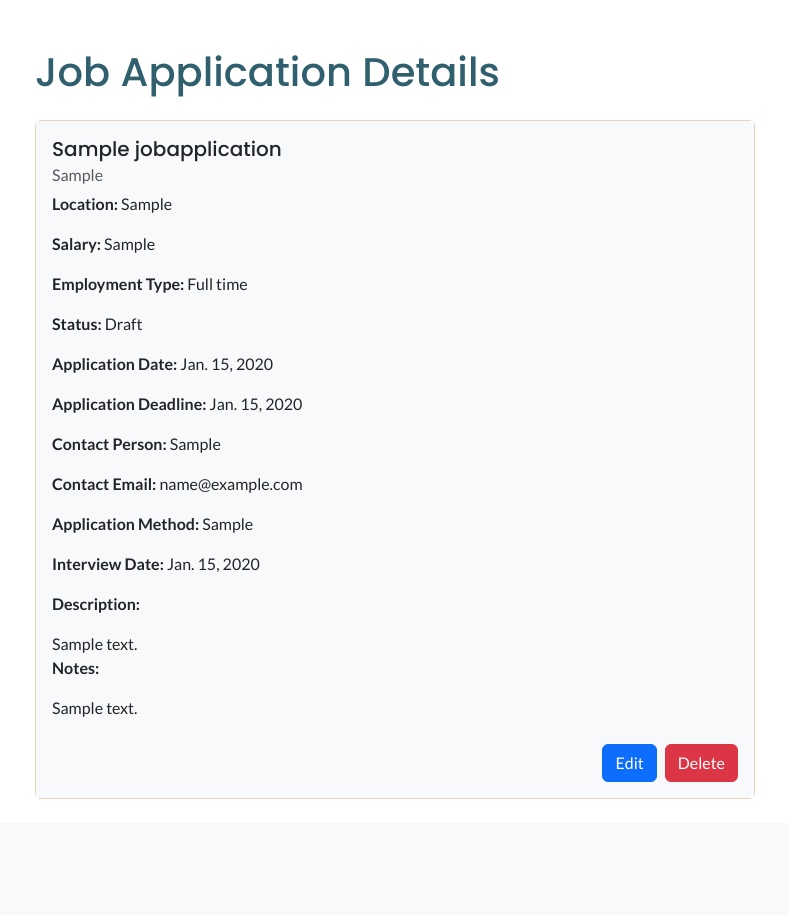
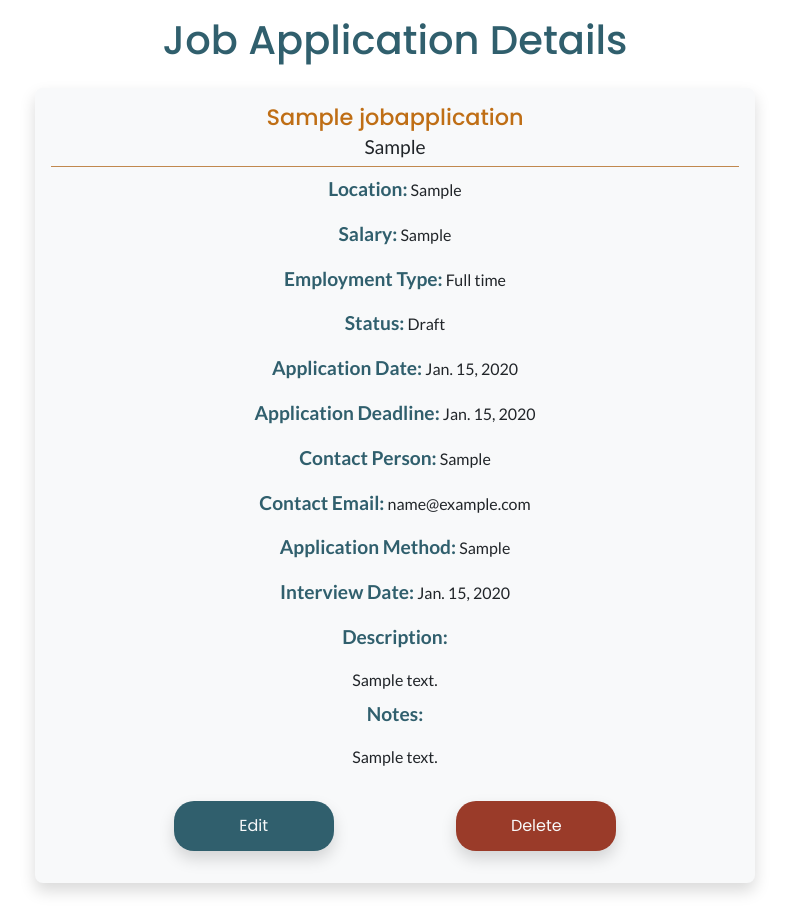
Before and after one commit to Tamas-Gavlider/2410-hackhaton-team5, a Django app: page /job_applications/job/1/ in a window 1280 px wide. Shown: the part 165-1080 px from the top of the page, without its empty margins (245-1034 px from the left). Before the commit the page ends 964 px from the top, so only its background shows below. Run offline with Django 5.2, Linux system fonts and the light colour scheme; a user stored in the database is signed in; tables that the repository leaves empty hold one stand-in row (values such as "Sample post"); some libraries are stand-ins or nearby versions.

Commit message:
style: add styling to job application view page

```diff
--- a/home/templates/home/faq.html
+++ b/home/templates/home/faq.html
@@ -15,8 +15,8 @@
           {% for faq in faqs %}
 
           <!-- FAQ Item -->
-          <div class="card">
-            <div class="card-header shadow" id="faqHeading{{ faq.id }}" data-bs-toggle="collapse"
+          <div class="faq-card card">
+            <div class="faq-card-header card-header shadow" id="faqHeading{{ faq.id }}" data-bs-toggle="collapse"
               data-bs-target="#faqCollapse{{ faq.id }}" aria-expanded="true"
               aria-controls="faqCollapse{{ faq.id }}" role="button">
               <h2 class="mb-0 d-flex justify-content-between align-items-center faq-link btn">
--- a/job_app_tracker/settings.py
+++ b/job_app_tracker/settings.py
@@ -125,7 +125,6 @@ WSGI_APPLICATION = 'job_app_tracker.wsgi.application'
 # https://docs.djangoproject.com/en/5.1/ref/settings/#databases
 
 DATABASE_URL = os.getenv('DATABASE_URL')
-# DATABASE_URL = 'postgres://ubbjrtrfj30:knCr9Q4mWWPB@ep-gentle-mountain-a23bxz6h-pooler.eu-central-1.aws.neon.tech/koala_chip_slept_963172'
 DATABASES = {
         'default': dj_database_url.parse(DATABASE_URL)
     }
--- a/job_applications/templates/job_applications/view-application.html
+++ b/job_applications/templates/job_applications/view-application.html
@@ -2,34 +2,34 @@
 {% load static %}
 {% block content %}
 
-<div class="container mt-5">
+<div class="container">
     <div class="row">
-        <div class="col-lg-8 col-md-10 mx-auto">
-            <h1 class="mb-4">Job Application Details</h1>
-            <div class="card mb-4">
-                <div class="card-body">
-                    <h5 class="card-title">{{ job.company_name }}</h5>
-                    <h6 class="card-subtitle mb-2 text-muted">{{ job.position }}</h6>
-                    <p class="card-text"><strong>Location:</strong> {{ job.location }}</p>
-                    <p class="card-text"><strong>Salary:</strong> {{ job.salary }}</p>
-                    <p class="card-text"><strong>Employment Type:</strong> {{ job.employment_type }}</p>
-                    <p class="card-text"><strong>Status:</strong> {{ job.status }}</p>
-                    <p class="card-text"><strong>Application Date:</strong> {{ job.application_date }}</p>
-                    <p class="card-text"><strong>Application Deadline:</strong> {{ job.application_deadline }}</p>
-                    <p class="card-text"><strong>Contact Person:</strong> {{ job.contact_person }}</p>
-                    <p class="card-text"><strong>Contact Email:</strong> {{ job.contact_email }}</p>
-                    <p class="card-text"><strong>Application Method:</strong> {{ job.application_method }}</p>
-                    <p class="card-text"><strong>Interview Date:</strong> {{ job.interview_date }}</p>
-                    <p class="card-text"><strong>Description:</strong></p>
+        <div class="col-md-12 col-lg-10 col-xl-8 text-center mx-auto mb-2">
+            <h1>Job Application Details</h1>
+            <div class="card border-0 my-4">
+                <div class="card-body rounded-3 shadow">
+                    <h5 class="appl-title card-title">{{ job.company_name }}</h5>
+                    <h6 class="appl-subtitle card-subtitle mb-2 pb-2">{{ job.position }}</h6>
+                    <p class="card-text"><strong class="appl-field">Location:</strong> {{ job.location }}</p>
+                    <p class="card-text"><strong class="appl-field">Salary:</strong> {{ job.salary }}</p>
+                    <p class="card-text"><strong class="appl-field">Employment Type:</strong> {{ job.employment_type }}</p>
+                    <p class="card-text"><strong class="appl-field">Status:</strong> {{ job.status }}</p>
+                    <p class="card-text"><strong class="appl-field">Application Date:</strong> {{ job.application_date }}</p>
+                    <p class="card-text"><strong class="appl-field">Application Deadline:</strong> {{ job.application_deadline }}</p>
+                    <p class="card-text"><strong class="appl-field">Contact Person:</strong> {{ job.contact_person }}</p>
+                    <p class="card-text"><strong class="appl-field">Contact Email:</strong> {{ job.contact_email }}</p>
+                    <p class="card-text"><strong class="appl-field">Application Method:</strong> {{ job.application_method }}</p>
+                    <p class="card-text"><strong class="appl-field">Interview Date:</strong> {{ job.interview_date }}</p>
+                    <p class="card-text"><strong class="appl-field">Description:</strong></p>
                     <div>{{ job.job_description|linebreaksbr }}</div>
-                    <p class="card-text"><strong>Notes:</strong></p>
+                    <p class="card-text pt-2"><strong class="appl-field">Notes:</strong></p>
                     <div>{{ job.notes|linebreaksbr }}</div>
 
                     <!-- Buttons -->
-                    <div class="d-flex justify-content-end mt-4">
-                        <a href="{% url 'edit_application' job.id %}" class="btn btn-primary me-2">Edit</a>
+                    <div class="d-flex justify-content-evenly mt-4">
+                        <a href="{% url 'edit_application' job.id %}" class="secondary-btn button shadow mt-2 mb-3 btn">Edit</a>
                         <!-- Delete Button triggers modal -->
-                        <a href="#" class="btn btn-danger" data-bs-toggle="modal" data-bs-target="#deleteModal">Delete</a>
+                        <a href="#" class="delete-btn button shadow mt-2 my-3 btn" data-bs-toggle="modal" data-bs-target="#deleteModal">Delete</a>
                     </div>
                 </div>
             </div>
--- a/static/css/base.css
+++ b/static/css/base.css
@@ -94,12 +94,12 @@ textarea {
 }
 
 /* FAQ */
-.card-header {
+.faq-card-header {
   background-color: rgba(238, 210, 183, 0.8);
   font-family: "Poppins", serif;
 }
 
-.card {
+.faq-card {
   --bs-card-border-color: rgb(238, 210, 183)!important;
 }
 
--- a/static/css/kanban.css
+++ b/static/css/kanban.css
@@ -41,6 +41,21 @@ body {
     border-radius: 5px;
     margin-bottom: 10px;
     cursor: move;
+}
+
+.appl-title {
+    color: var(--bright-orange);
+    font-size: 1.4rem;
+}
+
+.appl-field {
+    color: var(--dark-turqouise);
+    font-size: 1.2rem;
+}
+
+.appl-subtitle {
+    border-bottom: 1px solid var(--light-orange);
+    font-size: 1.2rem;
 }
 
 .delete-btn {
```
